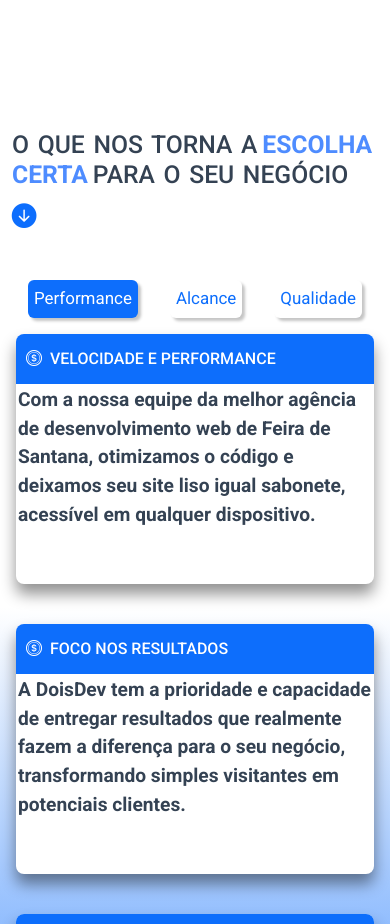
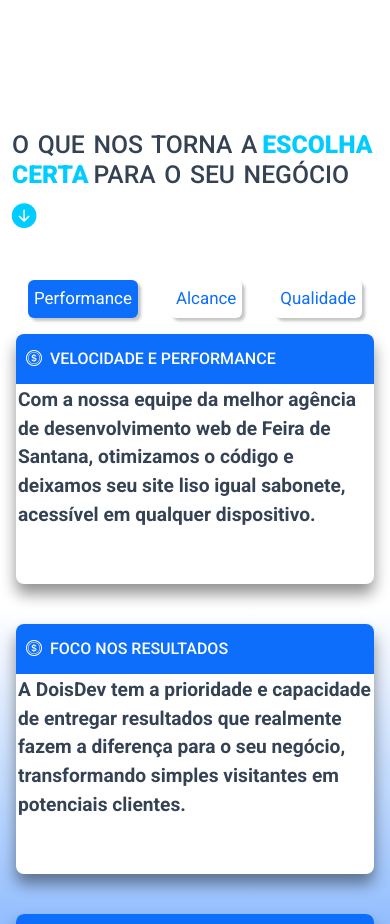
Before and after one commit to artur-jansen/Site-DoisDev, a plain HTML site: page index.html in a window 390 px wide. Shown: the part 1640-2564 px from the top of the page. Drawn offline with nearby package versions, Linux system fonts and the light colour scheme; a script that the page names is missing.

Commit message:
Ajustando responsividade

```diff
--- a/styles/style.css
+++ b/styles/style.css
@@ -303,7 +303,6 @@ section {
 }
 
 .historia-paragrafo {
-    width: 60%;
     margin-top: 1em;
     font-size: 1.2em;
     font-weight: 500;
@@ -336,13 +335,18 @@ section {
 }
 
 .historia-container-titulo-strong {
-    color: var(--cor-azul-claro);
+    color: #00ccff;
+    font-weight: 900;
     margin: 0 0.2em;
 }
 
 .historia-container-icon {
     padding: 12px;
     margin-left: -0.5em;
+}
+
+.historia-container-icon a{
+    color: #00ccff;
 }
 
 .historia-container-escolha-buttons {
```
